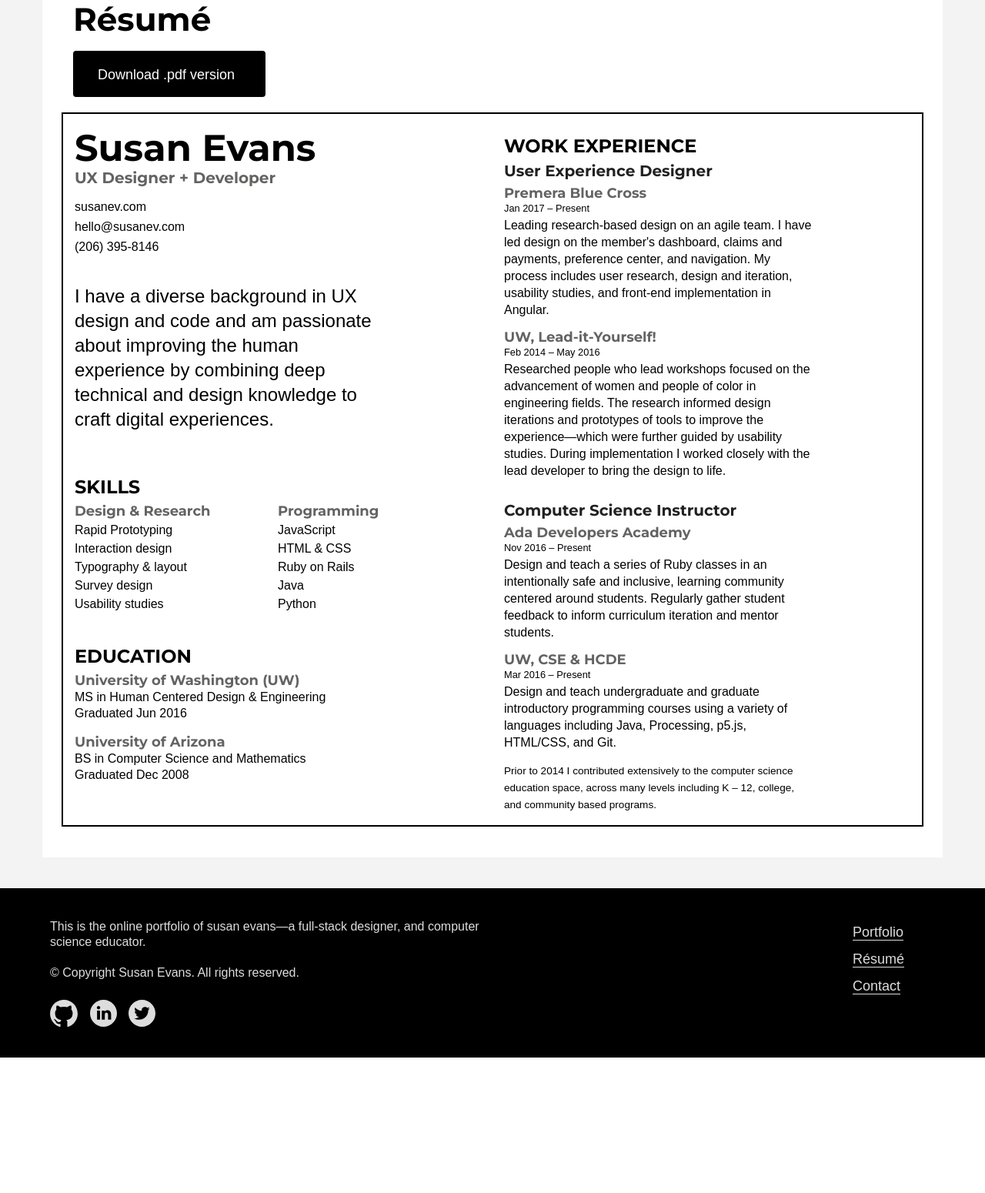
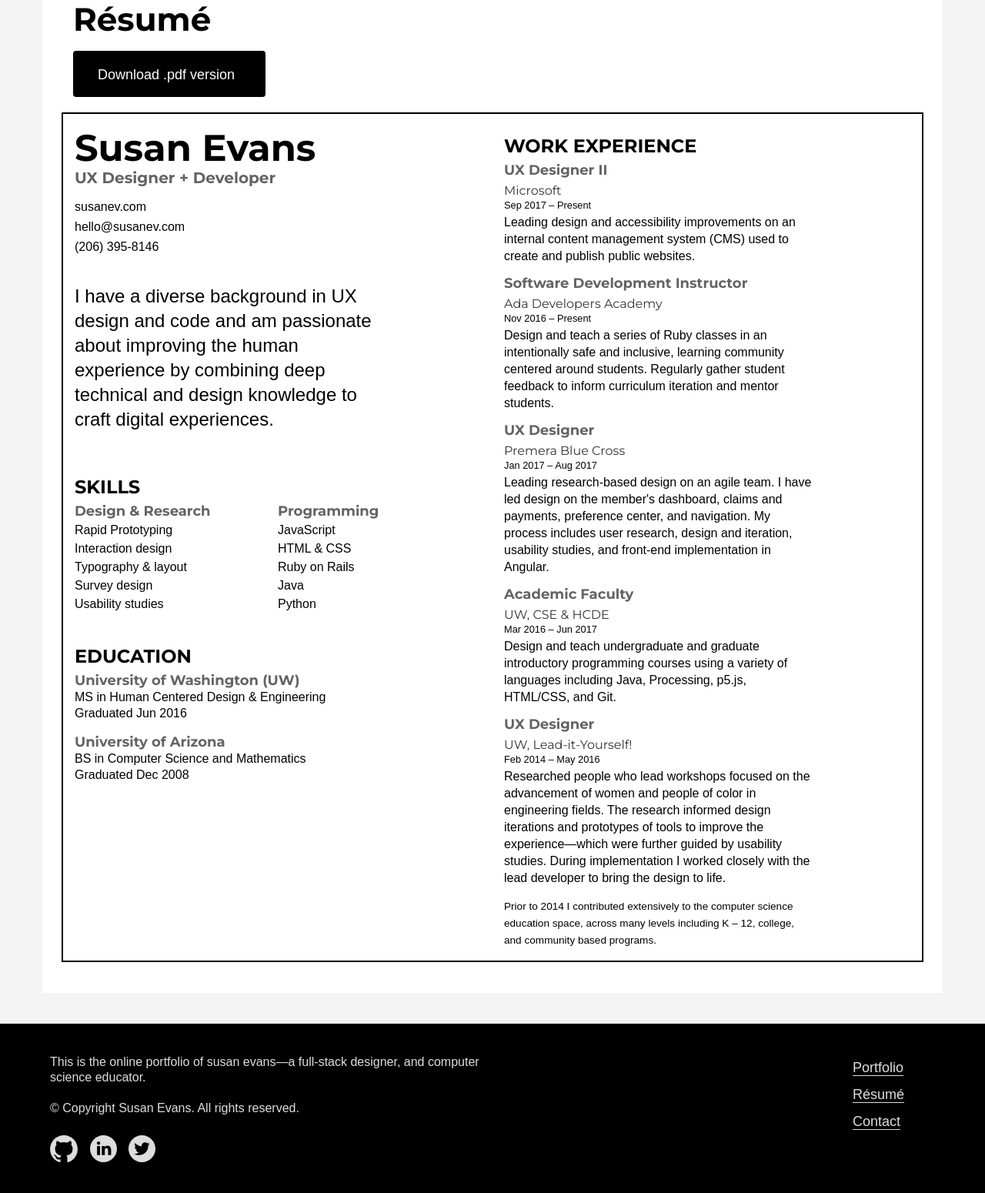
Before and after one commit to susanev/susanev.github.io, a PHP site: page /resume.html in a window 1280 px wide. Shown: the part 228-1778 px from the top of the page at 77% size. Before the commit the page ends 1602 px from the top, so only its background shows below. Run offline with PHP 8.4, Linux system fonts and the light colour scheme; some libraries are stand-ins or nearby versions.

Commit message:
updates to resume

```diff
--- a/css/styles.css
+++ b/css/styles.css
@@ -630,14 +630,14 @@ div.skills {
     font-size: 18px;
 }
 
-.resume .work-exp h4 {
-    color: #212121;
-    font-size: 20px;
-    margin-bottom: 10px;
+.resume .work-exp h5 {
+    font-size: 16px;
+    color: #333;
+    font-weight: 400;
 }
 
-.resume .work-exp div:nth-of-type(3) {
-    margin-top: 30px;
+.resume .work-exp h4 {
+    margin-bottom: 10px;
 }
 
 .html-resume {
--- a/resume.html
+++ b/resume.html
@@ -101,26 +101,34 @@
 					<section class="work-exp">
 						<h3>Work Experience</h3>
 						<div>
-							<h4>User Experience Designer</h4>
-							<h5>Premera Blue Cross</h5>
-							<p class="when">Jan 2017 &#8211; Present</p>
-							<p>Leading research-based design on an agile team. I have led design on the member's dashboard, claims and payments, preference center, and navigation. My process includes user research, design and iteration, usability studies, and front-end implementation in Angular.</p>
+							<h4>UX Designer II</h4>
+							<h5>Microsoft</h5>
+							<p class="when">Sep 2017 &#8211; Present</p>
+							<p>Leading design and accessibility improvements on an internal content management system (CMS) used to create and publish public websites.</p>
 						</div>
 						<div>
-							<h5>UW, Lead-it-Yourself!</h5>
-							<p class="when">Feb 2014 &#8211; May 2016</p>
-							<p>Researched people who lead workshops focused on the advancement of women and people of color in engineering fields. The research informed design iterations and prototypes of tools to improve the experience—which were further guided by usability studies. During implementation I worked closely with the lead developer to bring the design to life.</p>
-						</div>
-						<div>
-							<h4>Computer Science Instructor</h4>
+							<h4>Software Development Instructor</h4>
 							<h5>Ada Developers Academy</h5>
 							<p class="when">Nov 2016 &#8211; Present</h4>
 							<p>Design and teach a series of Ruby classes in an intentionally safe and inclusive, learning community centered around students. Regularly gather student feedback to inform curriculum iteration and mentor students.</p>
 						</div>
 						<div>
+							<h4>UX Designer</h4>
+							<h5>Premera Blue Cross</h5>
+							<p class="when">Jan 2017 &#8211; Aug 2017</p>
+							<p>Leading research-based design on an agile team. I have led design on the member's dashboard, claims and payments, preference center, and navigation. My process includes user research, design and iteration, usability studies, and front-end implementation in Angular.</p>
+						</div>
+						<div>
+							<h4>Academic Faculty</h4>
 							<h5>UW, CSE &amp; HCDE</h5>
-							<p class="when">Mar 2016 &#8211; Present</p>
+							<p class="when">Mar 2016 &#8211; Jun 2017</p>
 							<p>Design and teach undergraduate and graduate introductory programming courses using a variety of languages including Java, Processing, p5.js, HTML/CSS, and Git.</p>
+						</div>
+						<div>
+							<h4>UX Designer</h4>
+							<h5>UW, Lead-it-Yourself!</h5>
+							<p class="when">Feb 2014 &#8211; May 2016</p>
+							<p>Researched people who lead workshops focused on the advancement of women and people of color in engineering fields. The research informed design iterations and prototypes of tools to improve the experience—which were further guided by usability studies. During implementation I worked closely with the lead developer to bring the design to life.</p>
 						</div>
 						<div>
 							<p class="small">Prior to 2014 I contributed extensively to the computer science education space, across many levels including K – 12, college, and community based programs.</p>
```
